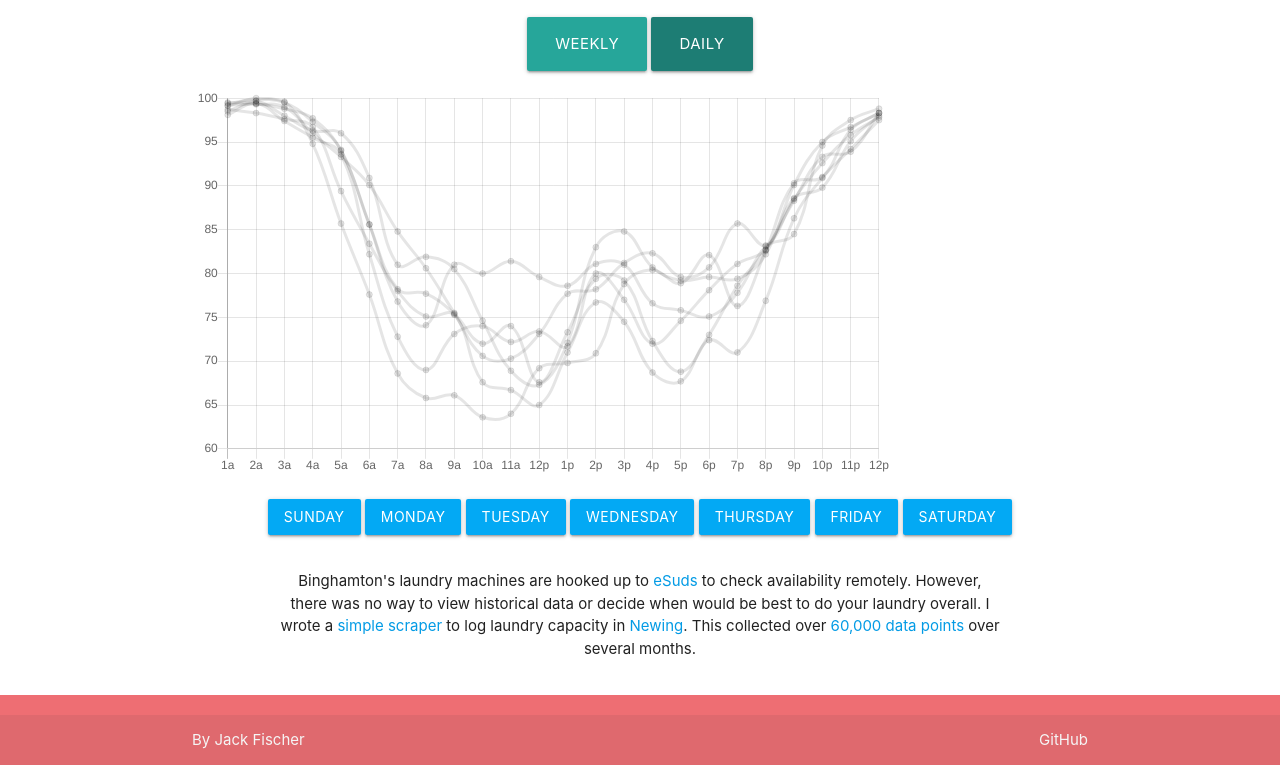
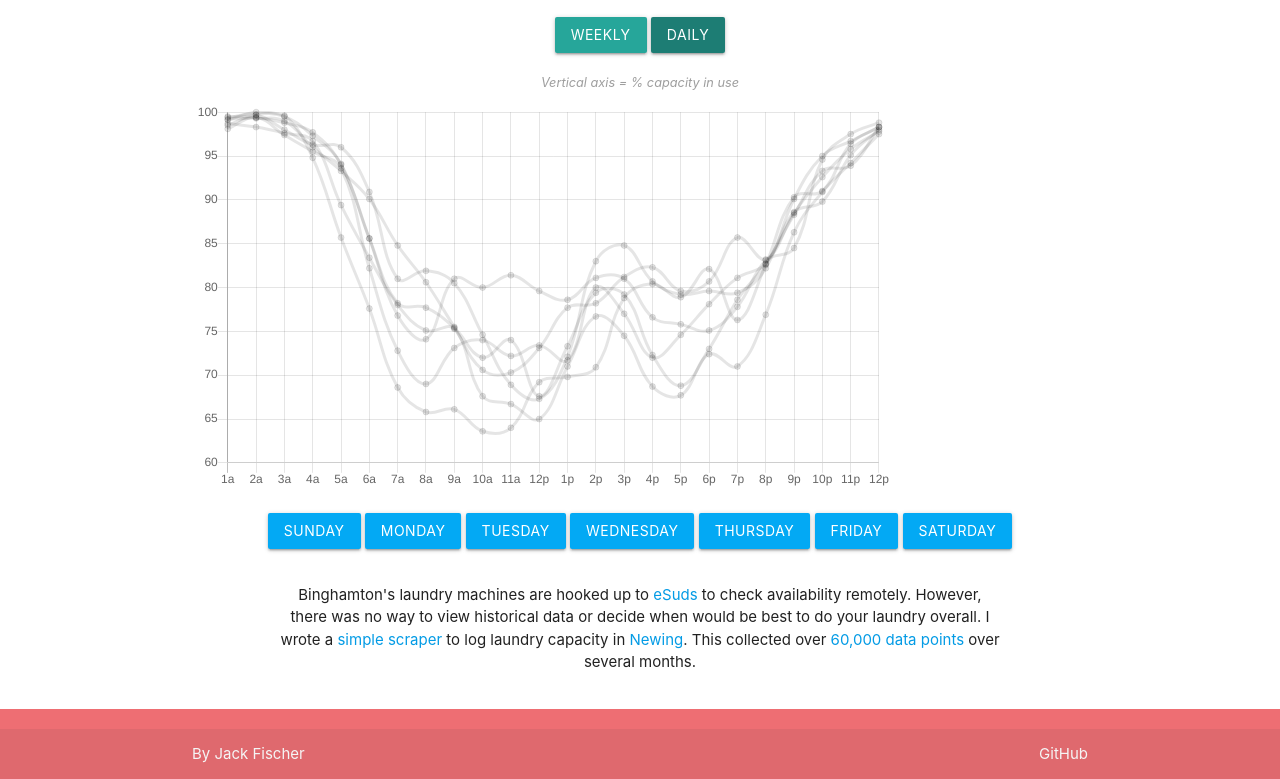
Before and after one commit to jackfischer/Laundry, a plain HTML site: page web/index.html in a window 1280 px wide. Both pictures are taken after a click on the button "DAILY". Shown: the part 97-876 px from the top of the page. Drawn offline with nearby package versions, Linux system fonts and the light colour scheme.

Commit message:
axis label

```diff
--- a/web/index.html
+++ b/web/index.html
@@ -22,21 +22,21 @@
     </div>
 </nav>
 
-<div class="container">
+<div class="container center-align">
     <div class="row section"></div>
 
-    <div id="buttons" class="row center-align">
-        <button class="btn-large" id="weekly">Weekly</button>
-        <button class="btn-large" id="daily">Daily</button>
+    <div id="buttons" class="row">
+        <button class="btn" id="weekly">Weekly</button>
+        <button class="btn" id="daily">Daily</button>
     </div>
 
-    <div id="chart" class="row center-align">
-        <!-- <p class="vertical-text">% Capacity in Use</p> -->
-        <canvas id="myChart" width=900 height=500 class="" ></canvas>
+    <div id="chart" class="row">
+        <p class="grey-text darken-1 caption"><i>Vertical axis = % capacity in use</i></p>
+        <canvas id="myChart" width=900 height=500></canvas>
         <script src="laundry.js"></script>
     </div>
 
-    <div id="days" class="row center-align">
+    <div id="days" class="row">
         <button class="btn light-blue" onclick="daily(0)">Sunday</button>
         <button class="btn light-blue" onclick="daily(1)">Monday</button>
         <button class="btn light-blue" onclick="daily(2)">Tuesday</button>
@@ -46,9 +46,9 @@
         <button class="btn light-blue" onclick="daily(6)">Saturday</button>
     </div>
 
-    <div id="description" class="row center-align">
+    <div id="description" class="row">
         <div class="col s10 offset-s1">
-            <p class="center-align">Binghamton's laundry machines are hooked up to <a href="http://binghamton-asi.esuds.net/RoomStatus/showRoomStatus.do">eSuds</a> to check availability remotely. However, there was no way to view historical data or decide when would be best to do your laundry overall. I wrote a <a href="https://github.com/jackfischer/Laundry/blob/master/laundry.rb">simple scraper</a> to log laundry capacity in <a href="https://www.binghamton.edu/residential-life/communities/newing/">Newing</a>. This collected over <a href="https://github.com/jackfischer/Laundry/blob/master/log.csv">60,000 data points</a> over several months.</p>
+            <p class="">Binghamton's laundry machines are hooked up to <a href="http://binghamton-asi.esuds.net/RoomStatus/showRoomStatus.do">eSuds</a> to check availability remotely. However, there was no way to view historical data or decide when would be best to do your laundry overall. I wrote a <a href="https://github.com/jackfischer/Laundry/blob/master/laundry.rb">simple scraper</a> to log laundry capacity in <a href="https://www.binghamton.edu/residential-life/communities/newing/">Newing</a>. This collected over <a href="https://github.com/jackfischer/Laundry/blob/master/log.csv">60,000 data points</a> over several months.</p>
         </div>
     </div>
 </div>
--- a/web/style.css
+++ b/web/style.css
@@ -19,8 +19,12 @@ main {
 
 .vertical-text {
     transform: rotate(270deg);
-    transform-origin: left top 0;
+    transform-origin: top right;
     float: left;
+}
+
+.caption {
+    font-size: 85%;
 }
 
 /*
```
Also changed, not shown: 1 other file.
